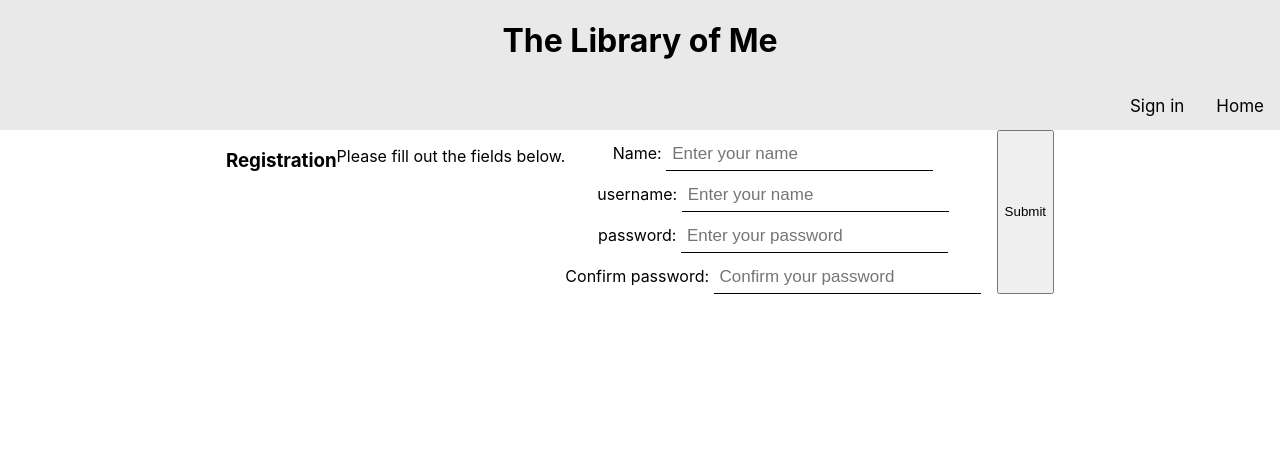
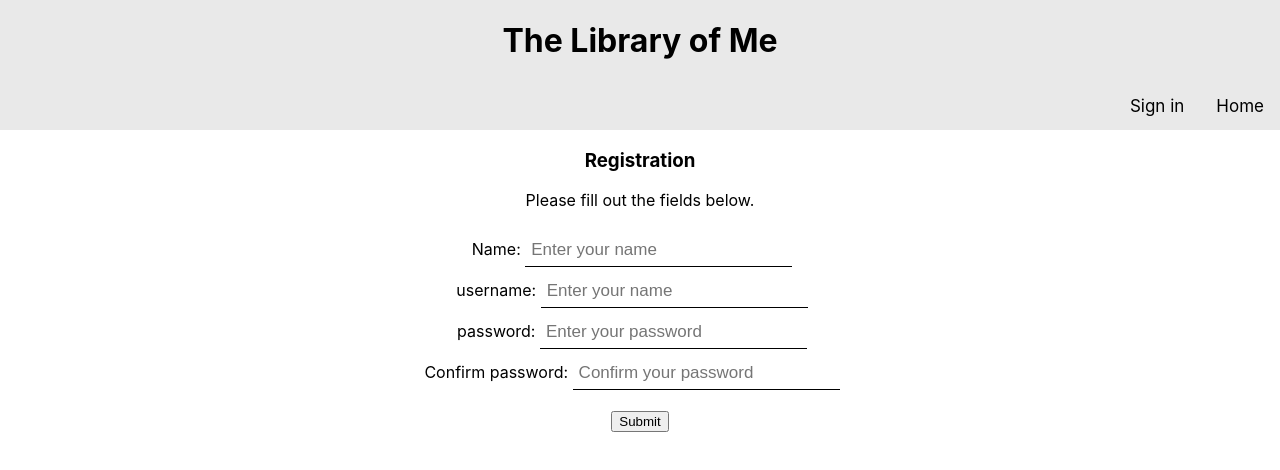
Before and after one commit to pierocaceres/The_Library_Of_Me, a React (Create React App) app in the folder client/: page /register in a window 1280 px wide. Shown: the top 470 px of the page. Built offline with nearby package versions, Linux system fonts and the light colour scheme.

Commit message:
Fixed styling that affected BookPage and Registration.

```diff
--- a/client/src/page/BookPage.js
+++ b/client/src/page/BookPage.js
@@ -6,34 +6,21 @@ import AddToLibrary from '../component/AddToLibrary';
 
 function BookPage() {
 
-    const {BASE_URL, signin, currentBook, setCurrentBook} = useContext(DataContext)
+    const {BASE_URL, signin, currentBook} = useContext(DataContext)
 
     const [genres, setGenres] = useState()
-
-    let { id } = useParams()
-
-    const getBook = async () => {
-        const book = await axios.get(`${BASE_URL}/find/book/${id}`)
-        setCurrentBook(book.data.book)
-    }
 
     const getGenres = async () => {
         const allGenres = await axios.get(`${BASE_URL}/find/genres`)
         setGenres(allGenres.data.genres)
-
-        // currentBook.genre.forEach(type => {
-
-        // })
     }
 
     useEffect( () => {
-        //getBook()
         getGenres()
-
     }, [])
 
     return (
-        <div className="info-book">
+        <div className="book">
             <h1> {currentBook.title} </h1>
             <div className="info">
                 <div className='info-picture' >
@@ -42,7 +29,6 @@ function BookPage() {
                 <div className="info-text">
                     <h4>Description: {currentBook.description}</h4>
                     <h4>Genres:</h4>
-                    {console.log(currentBook.genre)}
                     <ul>
                         {currentBook.genre.map(type => {return <li key={type}>{type}</li>})}
                     </ul>
--- a/client/src/page/Register.js
+++ b/client/src/page/Register.js
@@ -56,7 +56,7 @@ function Register() {
 
     return (
         <div className="container">
-            <div className="info">
+            <div className="registration">
                 <div className="title">
                     <h3>Registration</h3>
                 </div>
--- a/client/src/style/App.css
+++ b/client/src/style/App.css
@@ -92,11 +92,6 @@ input[type=password] {
   display: grid;
 }
 
-.info {
-  justify-items: left;
-  justify-content: left;
-}
-
 /* Individual Book display */
 
 .info{
```
